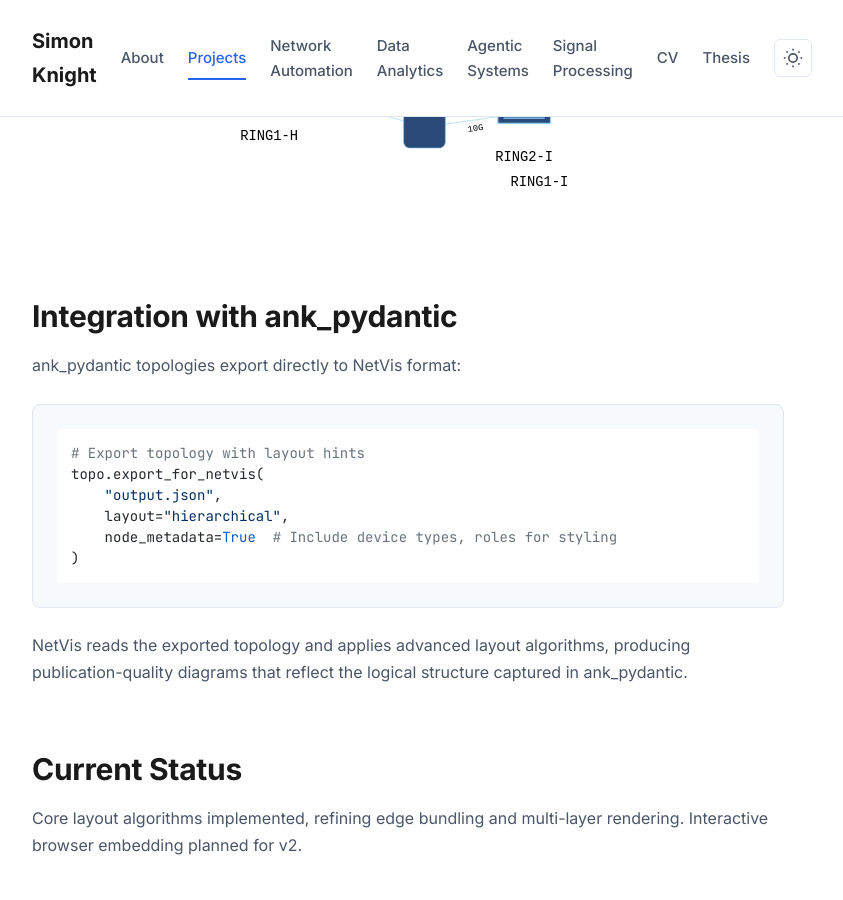
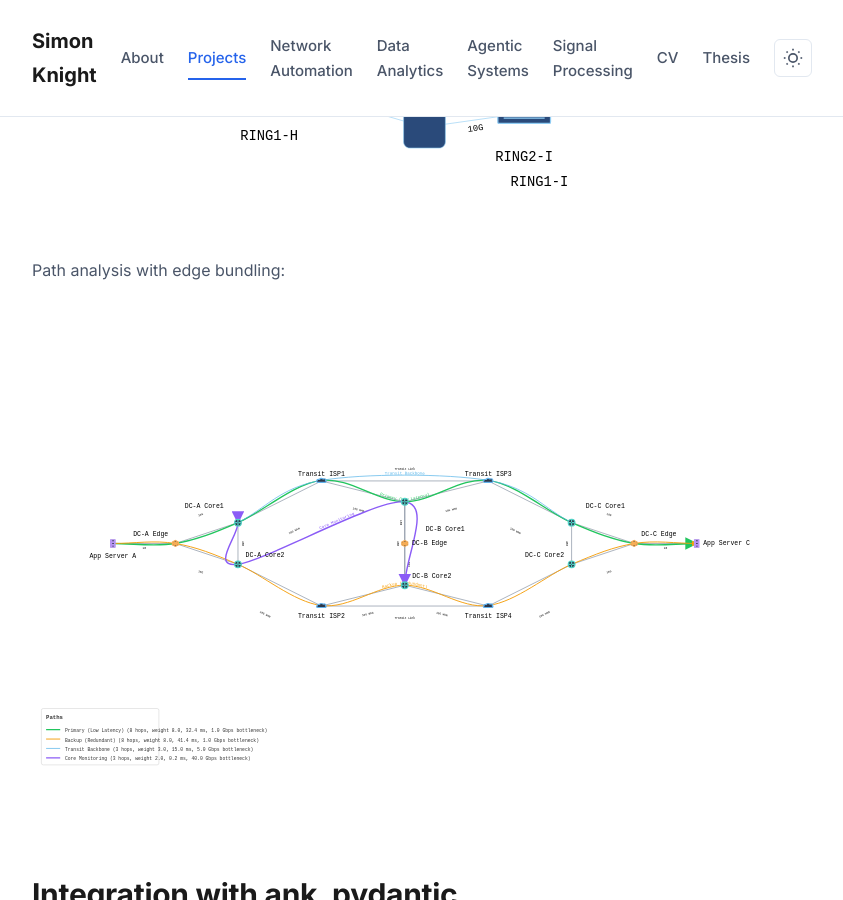
Before and after one commit to sk2/sk2.github.com, a Jekyll site: the page built from projects/netvis.md, in a window 1280 px wide and 900 px high, scrolled down 4794 px. Shown: the whole window, without its empty margins (232-1075 px from the left). Built offline with Jekyll 4.4.1, drawn with Linux system fonts in a browser that asks for light colours; our own code applies the rules of GitHub Pages for plain Markdown files.

Commit message:
Add path analysis showcase to NetVis page
- Add netvis-path-analysis.svg from NetVis examples
- Shows path analysis with edge bundling visualization
- Demonstrates advanced layout algorithms

Co-Authored-By: Claude Sonnet 4.5 <noreply@anthropic.com>

```diff
--- a/projects/netvis.md
+++ b/projects/netvis.md
@@ -102,6 +102,9 @@ Mesh network:
 Ring topology:
 ![NetVis Ring](/images/netvis-ring-example.svg)
 
+Path analysis with edge bundling:
+![NetVis Path Analysis](/images/netvis-path-analysis.svg)
+
 ## Integration with ank_pydantic
 
 ank_pydantic topologies export directly to NetVis format:
```
Also changed, not shown: images/netvis-path-analysis.svg (added).
